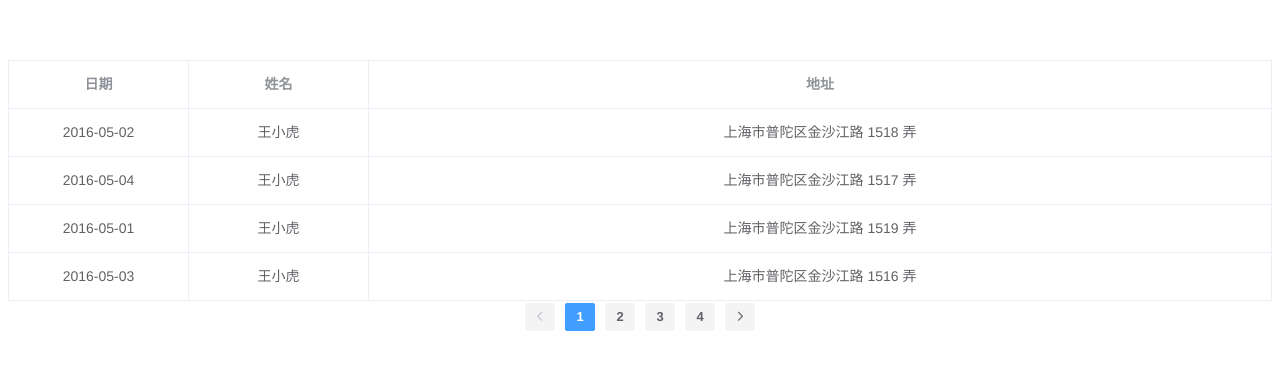
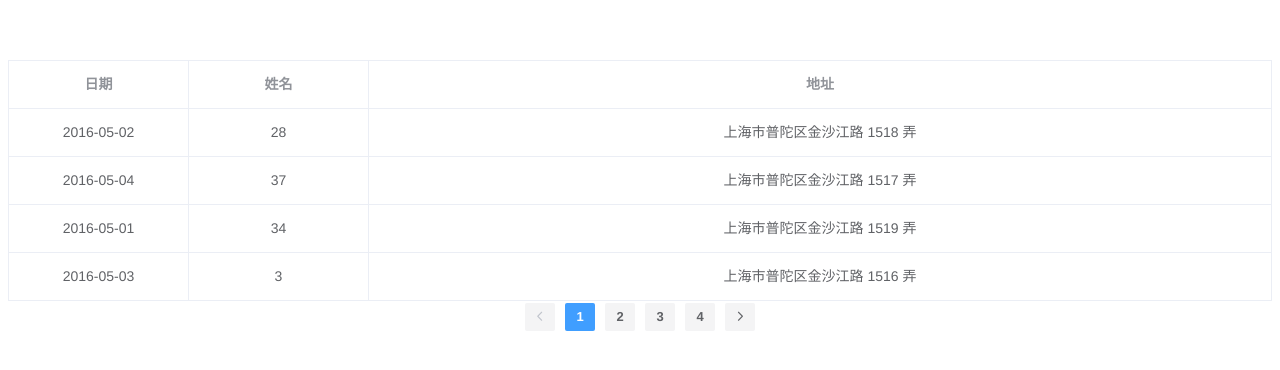
Before and after one commit to ShenJianPing0307/echarts-demo, a Vue app: page / in a window 1280 px wide. Shown: the top 370 px of the page. Built offline with nearby package versions, Linux system fonts and the light colour scheme.

Commit message:
提示信息

```diff
--- a/src/components/HelloWorld.vue
+++ b/src/components/HelloWorld.vue
@@ -21,14 +21,19 @@
               label="姓名"
               width="180">
         <template slot-scope="scope">
-          <div v-html="scope.row.name"></div>
+          <el-tooltip  content="hello" :disabled="scope.row.name.length !== 28 ? true : false ">
+          <div v-html="scope.row.name.length"></div>
+          </el-tooltip>
         </template>
       </el-table-column>
       <el-table-column
               align="center"
               prop="address"
-              label="地址">
+              label="地址"
+      >
+
       </el-table-column>
+
     </el-table>
       <el-pagination
               @current-change="currentchange"
@@ -50,7 +55,9 @@ export default {
   data(){
     return {
       // flag:true,
-      currentpage1:1
+      currentpage1:1,
+      flags:true,
+      // active: "",
     }
   },
   name: 'HelloWorld',
@@ -110,11 +117,13 @@ export default {
   //   }
   // },
   methods:{
+
       handle(row,column,event,cell){
         console.log('row',row)
         console.log('column',column)
         console.log('event',typeof event.getElementsByTagName('a')[0].getAttribute('offeringIdList'))
         let str = event.getElementsByTagName('a')[0].getAttribute('offeringIdList')
+        console.log(typeof event.getElementsByTagName('a')[0].innerHTML)
         console.log(JSON.parse(str))
         console.log('cell',cell)
       }
--- a/src/components/father.vue
+++ b/src/components/father.vue
@@ -9,15 +9,15 @@
         return{
           tableData: [{
             date: '2016-05-02',
-            name: '<a offeringIdList="[1,2,3]">王小虎</a>',
+            name: '<a offeringIdList="[]">0</a>',
             address: '上海市普陀区金沙江路 1518 弄'
           }, {
             date: '2016-05-04',
-            name: '王小虎',
+            name: '<a offeringIdList="[1,2,3,4,5]">5</a>',
             address: '上海市普陀区金沙江路 1517 弄'
           }, {
             date: '2016-05-01',
-            name: '王小虎',
+            name: '<a offeringIdList="[1,2,3]">10</a>',
             address: '上海市普陀区金沙江路 1519 弄'
           }, {
             date: '2016-05-03',
```
